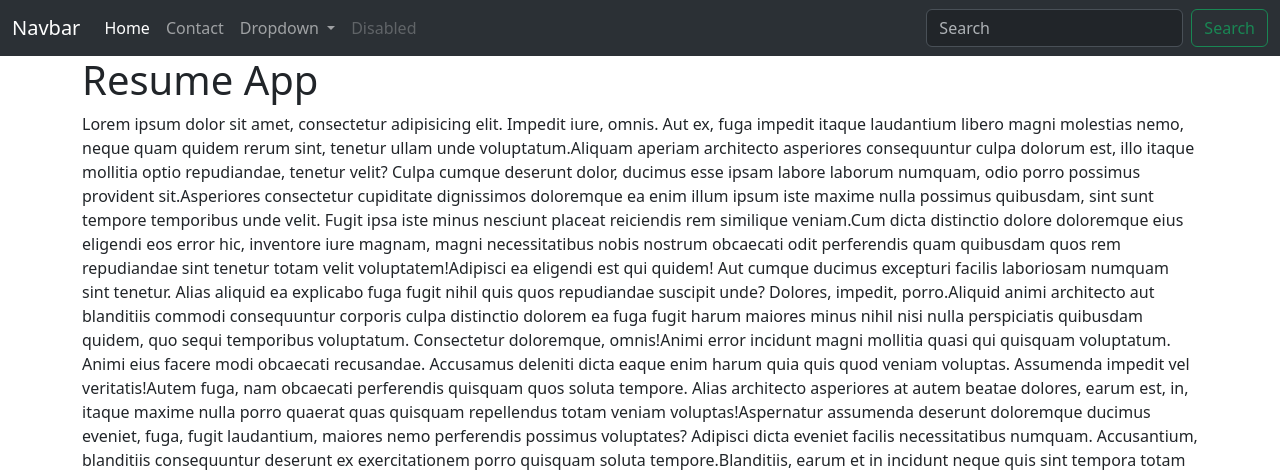
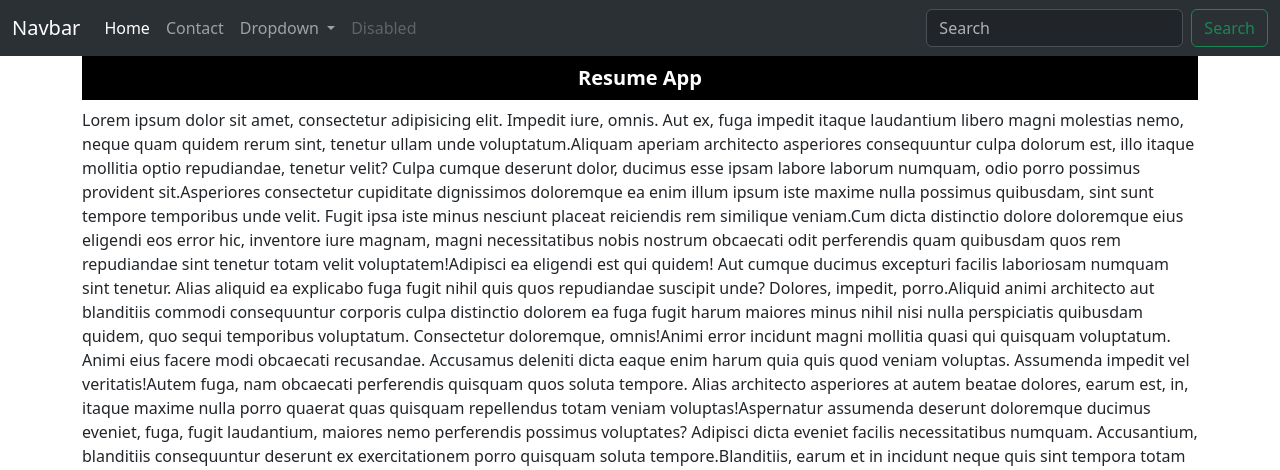
Before and after one commit to Ardackm/Resume-Training, a Django app: page / in a window 1280 px wide. Shown: the top 470 px of the page. Run offline with Django 5.2, Linux system fonts and the light colour scheme; grey boxes labelled with a size stand in for pictures from a placeholder-image service; some libraries are stand-ins or nearby versions.

Commit message:
feat: create static-media tags and urls

```diff
--- a/resume/urls.py
+++ b/resume/urls.py
@@ -18,7 +18,13 @@ from xml.etree.ElementInclude import include
 
 from django.contrib import admin
 from django.urls import path, include
+from django.conf import settings
+from django.conf.urls.static import static
 urlpatterns = [
     path('admin/', admin.site.urls),
     path('', include('core.urls')),
 ]
+
+if settings.DEBUG:
+    urlpatterns += static(settings.MEDIA_URL, document_root=settings.MEDIA_ROOT)
+    urlpatterns += static(settings.STATIC_URL, document_root=settings.STATIC_ROOT)
--- /dev/null
+++ b/static/css/style.css
@@ -0,0 +1,8 @@
+.myHeader {
+    background-color: #000000;
+    color: #ffffff;
+    font-size: 20px;
+    font-weight: bold;
+    padding: 10px;
+    text-align: center;
+}
--- a/templates/includes/head.html
+++ b/templates/includes/head.html
@@ -1,3 +1,5 @@
+{% load static %}
+
 <head>
     <meta charset="UTF-8">
     <meta name="viewport"
@@ -8,4 +10,6 @@
     <!-- Bootstrap -->
     <link href="https://cdn.jsdelivr.net/npm/bootstrap@5.3.3/dist/css/bootstrap.min.css" rel="stylesheet"
           integrity="sha384-QWTKZyjpPEjISv5WaRU9OFeRpok6YctnYmDr5pNlyT2bRjXh0JMhjY6hW+ALEwIH" crossorigin="anonymous">
+
+    <link rel="stylesheet" href="{% static 'css/style.css' %}">
 </head>
--- a/templates/index.html
+++ b/templates/index.html
@@ -1,10 +1,11 @@
 {% extends 'layout.html' %}
+{% load static %}
 
 {% block content %}
 
     <div class="row">
         <div class="col-md-12">
-            <h1>Resume App</h1>
+            <h1 class="myHeader">Resume App</h1>
         </div>
     </div>
 
@@ -13,7 +14,7 @@
     </p>
 
     <div class="card" style="width: 18rem;">
-        <img src="https://placehold.co/450x300.png" class="card-img-top" alt="...">
+        <img src="{% get_media_prefix %}image.jpg" class="card-img-top" alt="...">
         <div class="card-body">
             <h5 class="card-title">Card title</h5>
             <p class="card-text">Some quick example text to build on the card title and make up the bulk of the card's
```
Also changed, not shown: resume/settings.py (+9 -1 lines), 1 other file.
